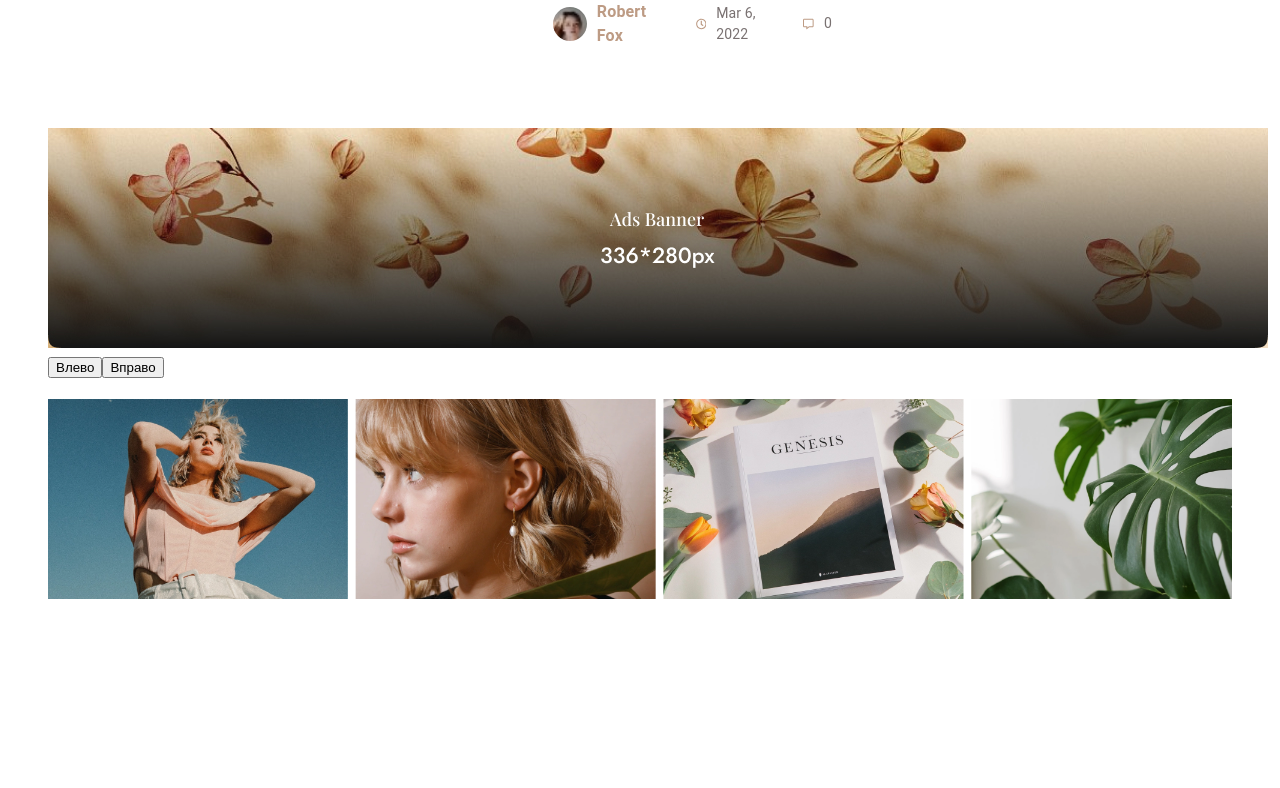
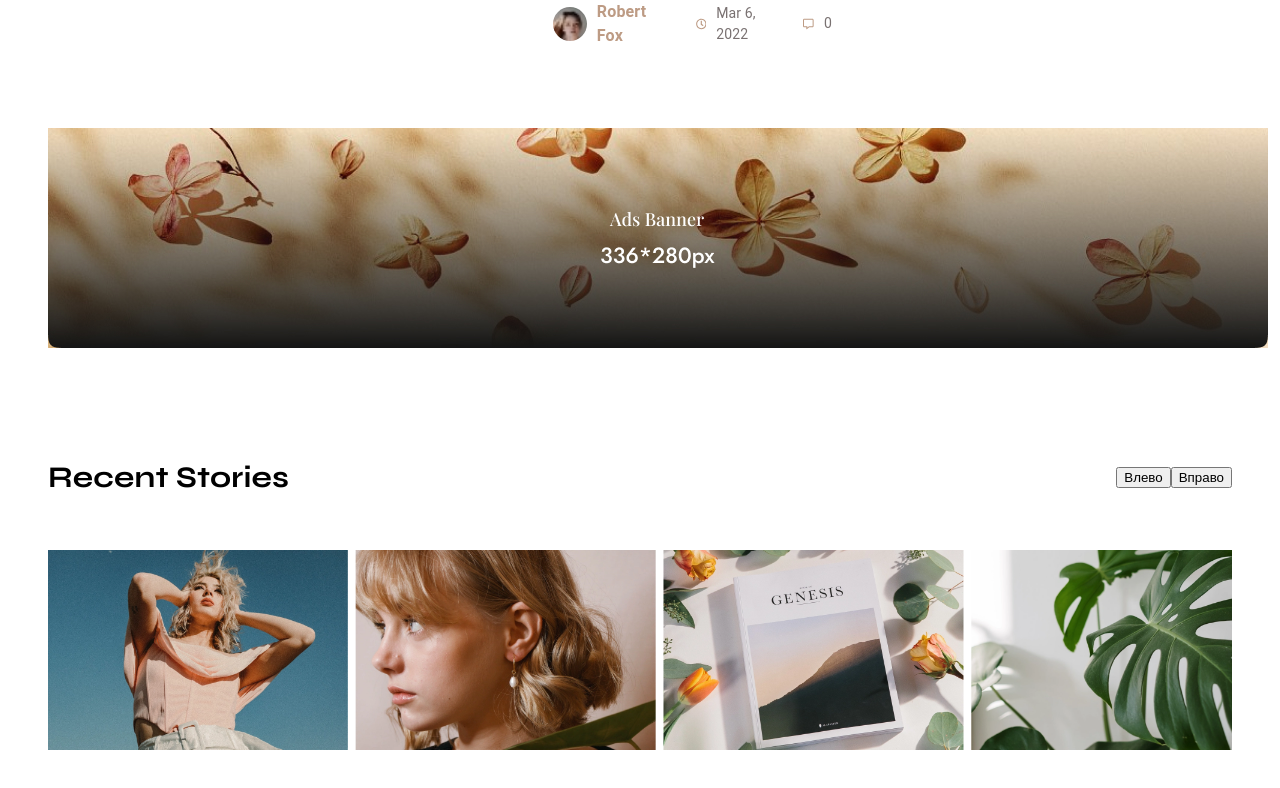
Before and after one commit to AnatoliiZh/react-project-control, a React (Create React App) app: page / in a window 1280 px wide. Shown: the part 2728-3516 px from the top of the page. Before the commit the page ends 3427 px from the top, so only its background shows below. Built offline with nearby package versions, Linux system fonts and the light colour scheme.

Commit message:
add slider heading

```diff
--- a/src/components/Slider/Slider.scss
+++ b/src/components/Slider/Slider.scss
@@ -49,3 +49,19 @@
     transform: translateX(600%);
 
 }
+
+.popular{
+    margin-top: 100px;
+    margin-bottom: 50px;
+    display: flex;
+    align-items: center;
+    justify-content:space-between;
+
+    .popular-heading{
+        font-family: Syne;
+        font-size: 30px;
+        font-weight: 700;
+        // line-height: 38px;
+        color: #000;
+    }
+}
--- a/src/components/Slider/Slider.tsx
+++ b/src/components/Slider/Slider.tsx
@@ -56,32 +56,15 @@ const Slider = (props: Props) => {
         // setId7((prevState: number) => (prevState === 6 ? 0 : prevState + 1))
     }
 
-    // // Хук Effect
-    // useEffect(() => {
-    //     // Запускаем интервал
-    //     const interval = setInterval(() => {
-    //         // Меняем состояние
-    //         setActiveIndex((current) => {
-    //             // Вычисляем индекс следующего слайда, который должен вывестись
-    //             const res = current === img.length - 1 ? 0 : current + 1
-    //             // Возвращаем индекс
-    //             return res
-    //         })
-    //     }, 3000)
-    //     // Выключаем интервал
-    //     return () => clearInterval(interval)
-    // }, [])
-
-    // Вычисляем индекс предыдущего слайда
-    // const prevImgIndex = activeIndex ? activeIndex - 1 : img.length - 1
-    // const prevImgIndex = activeIndex - 1
-    // Вычисляем индекс следующего слайда
-    // const nextImgIndex = activeIndex === img.length - 1 ? 0 : activeIndex + 1
-    // const nextImgIndex = activeIndex + 1
     return (
         <>
-            <button onClick={() => onLeftClick()}>Влево</button>
-            <button onClick={() => onRightClick()}>Вправо</button>
+            <div className="popular">
+                <div className="popular-heading">Recent Stories</div>
+                <div>
+                    <button onClick={() => onLeftClick()}>Влево</button>
+                    <button onClick={() => onRightClick()}>Вправо</button>
+                </div>
+            </div>
 
             <div className="slider">
                 <div className="slider-img id1" key={id1}>
```
